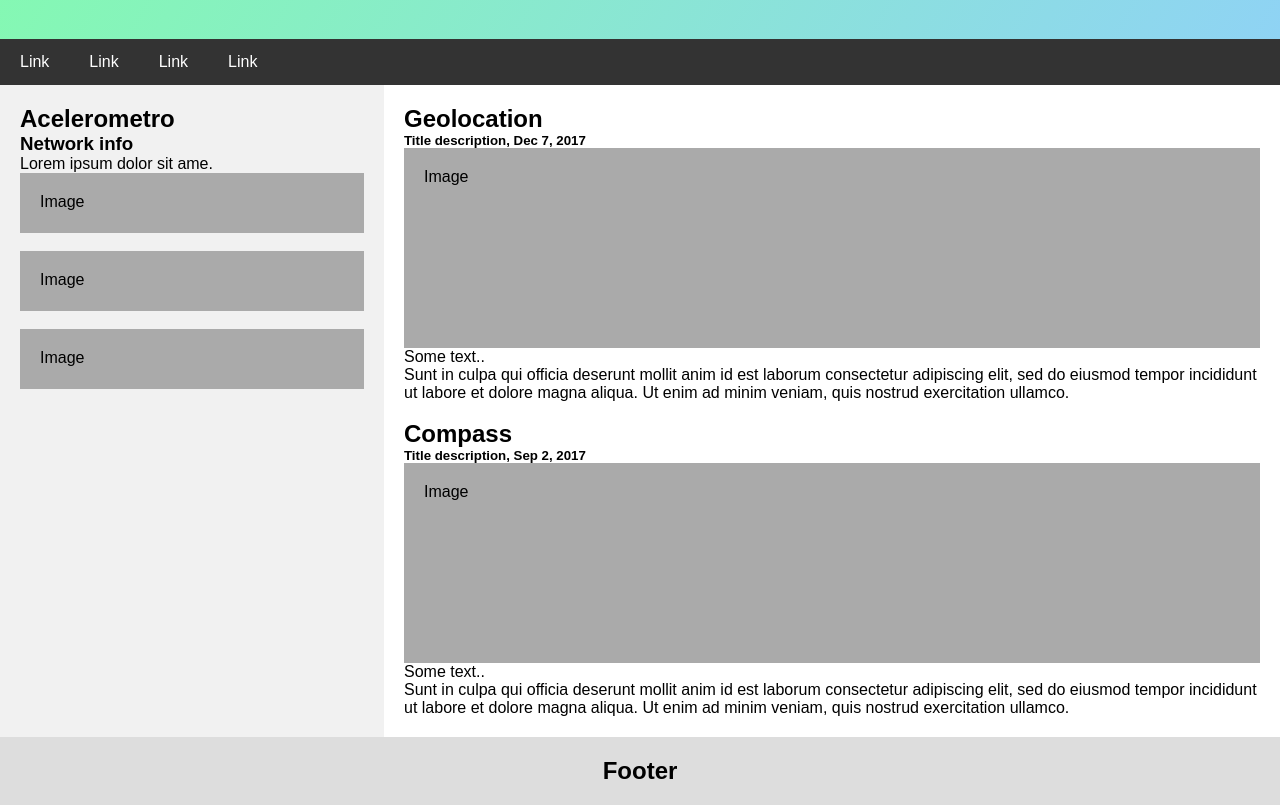
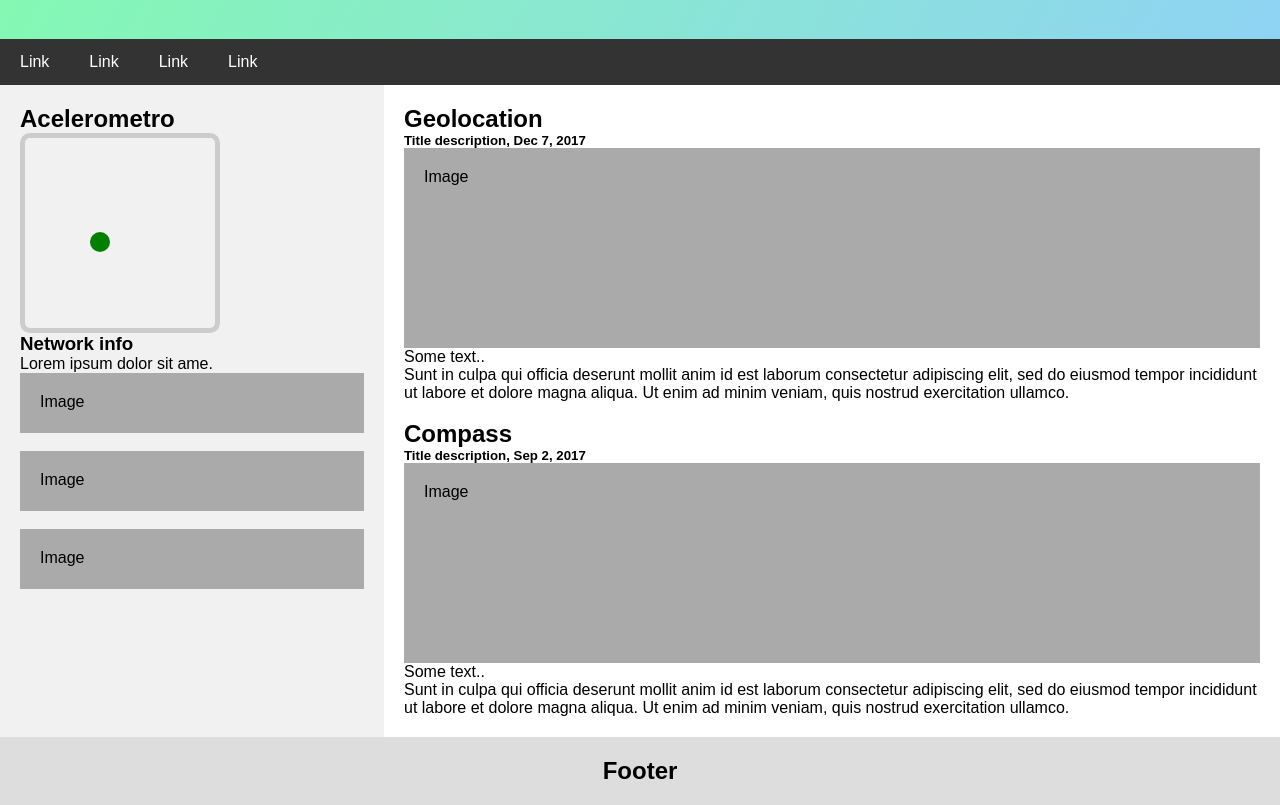
Before and after one commit to iherfue/DOR-2018, a plain HTML site: page proyecto_apis/index.html in a window 1280 px wide. Shown: the part 118-923 px from the top of the page. Drawn offline with Linux system fonts and the light colour scheme.

Commit message:
Update css.css

```diff
--- a/proyecto_apis/css.css
+++ b/proyecto_apis/css.css
@@ -74,3 +74,22 @@ body {
     text-align: center;
     background: #ddd;
 }
+
+
+
+.garden {
+  position: relative;
+  width : 200px;
+  height: 200px;
+  border: 5px solid #CCC;
+  border-radius: 10px;
+}
+.ball {
+  position: absolute;
+  top   : 350px;
+  left  : 90px;
+  width : 20px;
+  height: 20px;
+  background: green;
+  border-radius: 100%;
+}
```
